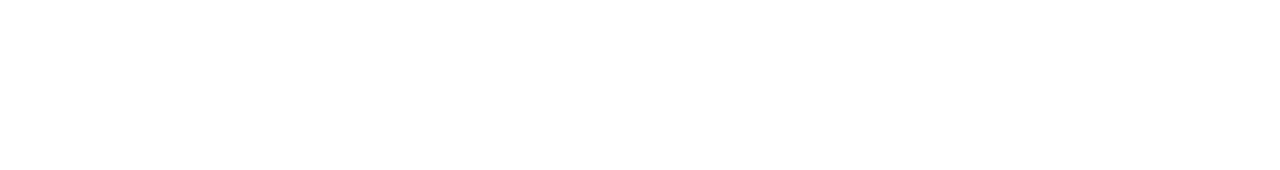
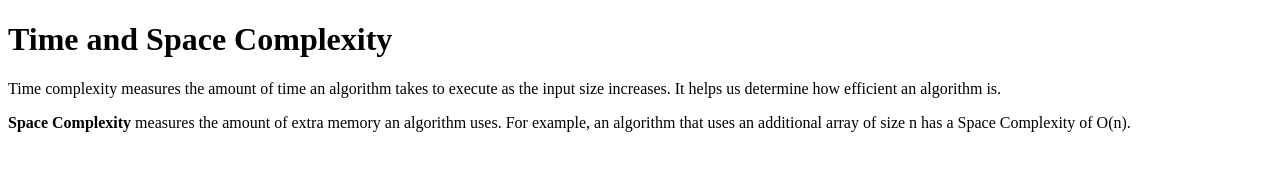
Before and after one commit to acciojob/time-and-space-complexity-Nirajadhav007, a website: page main.html in a window 1280 px wide. Drawn offline with Linux system fonts and the light colour scheme.

Commit message:
created a submission

```diff
--- a/main.html
+++ b/main.html
@@ -1,16 +1,19 @@
 <!DOCTYPE html>
+<html>
+<head>
+    <title>Time and Space Complexity</title>
+</head>
+<body>
 
-<html>
+    <h1>Time and Space Complexity</h1>
 
-<head>
-	<link rel="stylesheet" href="styles.css">
-</head>
+    <p>
+        Time complexity measures the amount of time an algorithm takes to execute as the input size increases. It helps us determine how efficient an algorithm is.
+    </p>
 
-<body>
-	<!-- the entire body must be written by student -->
-    <script type="text/javascript" src="./script.js">
-</script>
+    <p>
+        <b>Space Complexity</b> measures the amount of extra memory an algorithm uses. For example, an algorithm that uses an additional array of size n has a Space Complexity of O(n).
+    </p>
 
 </body>
-
 </html>
```
